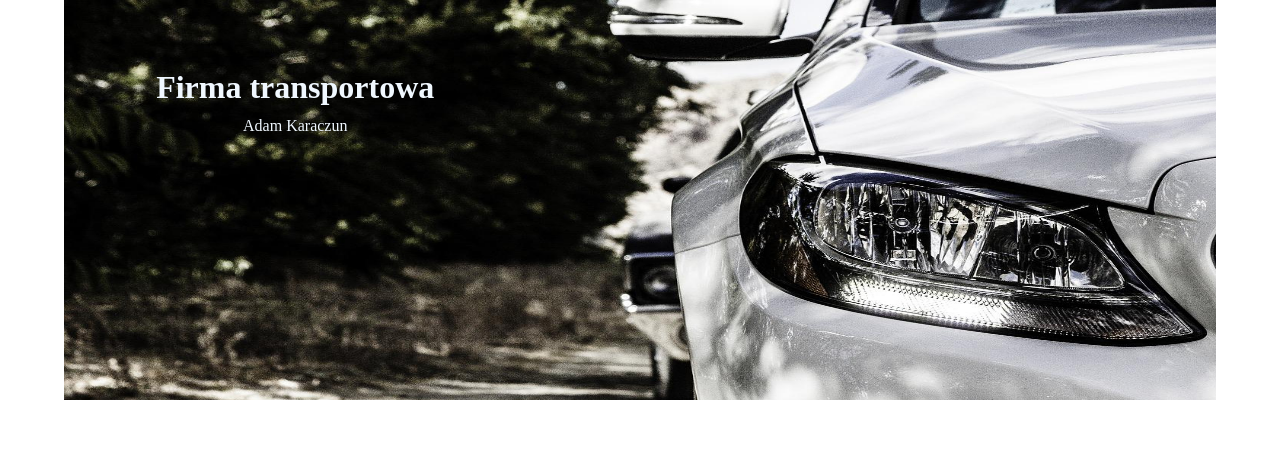
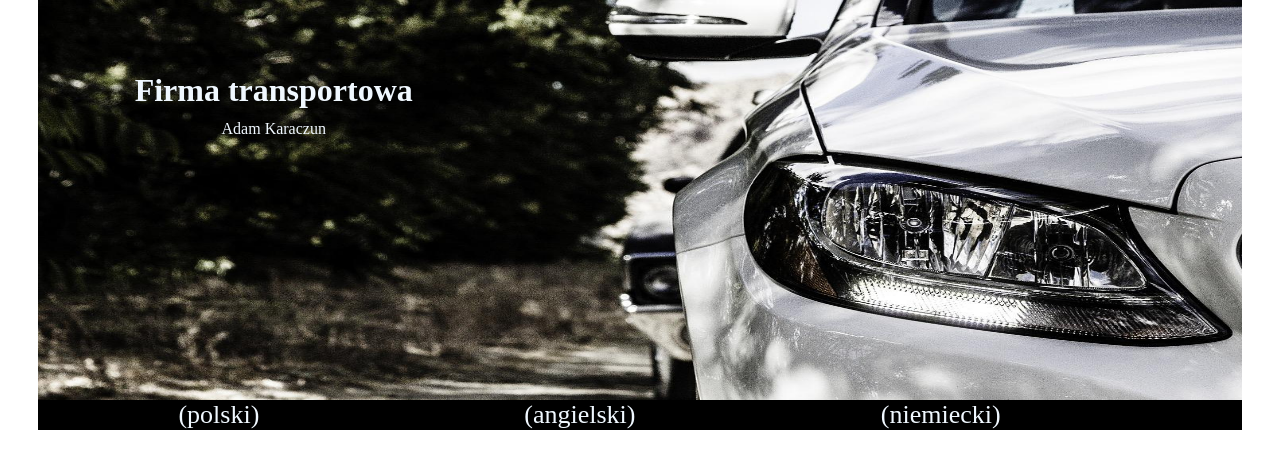
Before and after one commit to Rebeka159/strona-dla-firmy-transportowej, a plain HTML site: page index.html in a window 1280 px wide. Drawn offline with Linux system fonts and the light colour scheme; a web font is replaced by a local one.

Commit message:
nav update

```diff
--- a/index.html
+++ b/index.html
@@ -27,5 +27,15 @@
         alt="zdjęcie samochodu"
       />
     </header>
+
+    <section class="navigation">
+      <nav>
+        <ul class="clearfix">
+          <li><a href="#"> (polski)</a></li>
+          <li><a href="#">(angielski)</a></li>
+          <li><a href="#">(niemiecki)</a></li>
+        </ul>
+      </nav>
+    </section>
   </body>
 </html>
--- a/style.css
+++ b/style.css
@@ -4,15 +4,21 @@
   box-sizing: border-box;
 }
 
+.clearfix::after {
+  content: "";
+  display: block;
+  clear: both;
+}
+
 body {
-  margin-left: 5vw;
-  margin-right: 5vw;
+  margin-left: 3vw;
+  margin-right: 3vw;
 }
 
 header {
   position: relative;
-  height: 30vh;
-  display: flex;
+  height: 50vh;
+  overflow: hidden;
 }
 header > * {
   position: absolute;
@@ -37,6 +43,26 @@ header img {
   right: 0;
 }
 
-section {
-  min-height: 100vh;
+nav {
+  background-color: black;
 }
+
+nav ul {
+  list-style: none;
+}
+
+nav ul li {
+  float: left;
+  width: 30%;
+  text-align: center;
+}
+nav ul li:hover {
+  background-color: gray;
+}
+
+nav ul li a {
+  display: block;
+  font-size: 26px;
+  color: aliceblue;
+  text-decoration: none;
+}
```
